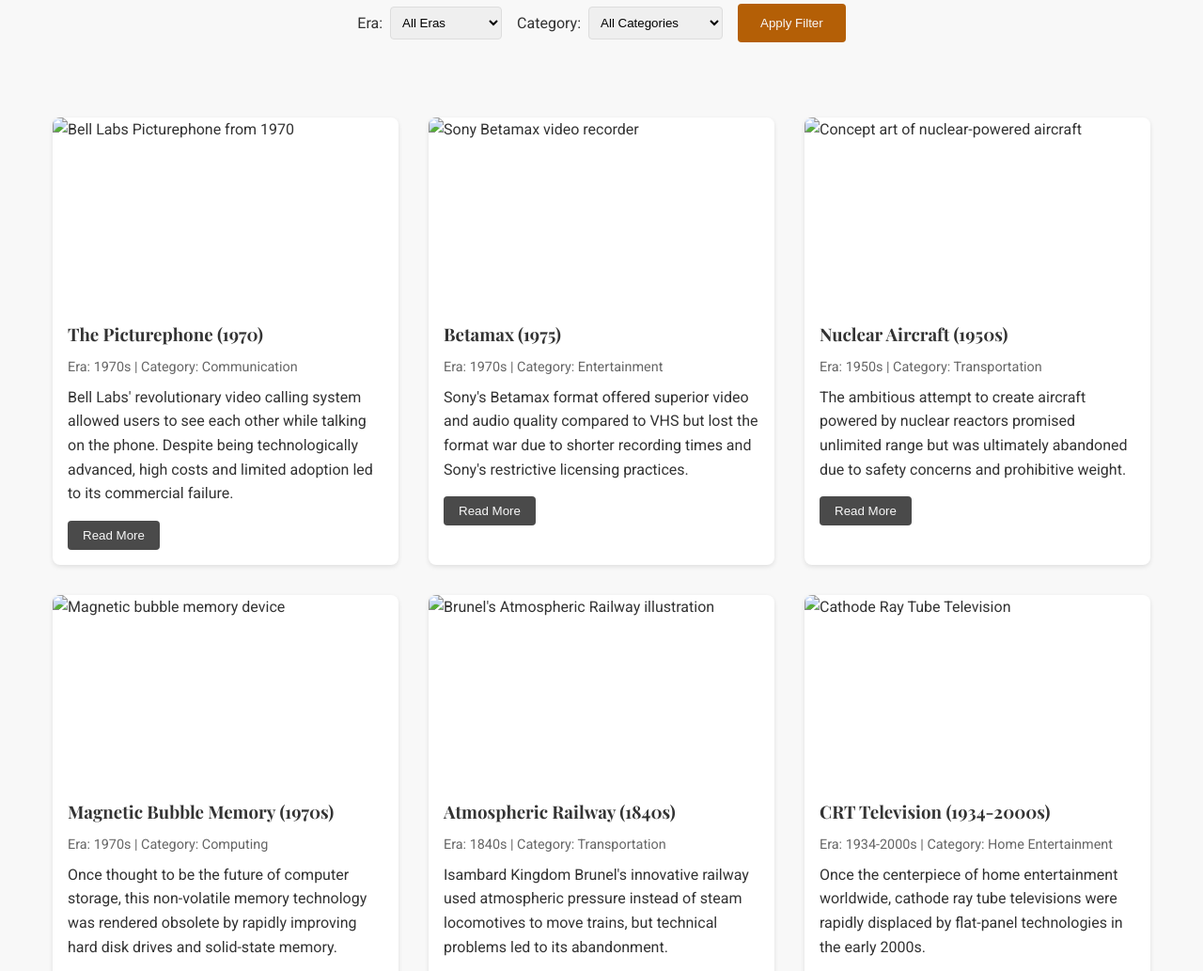
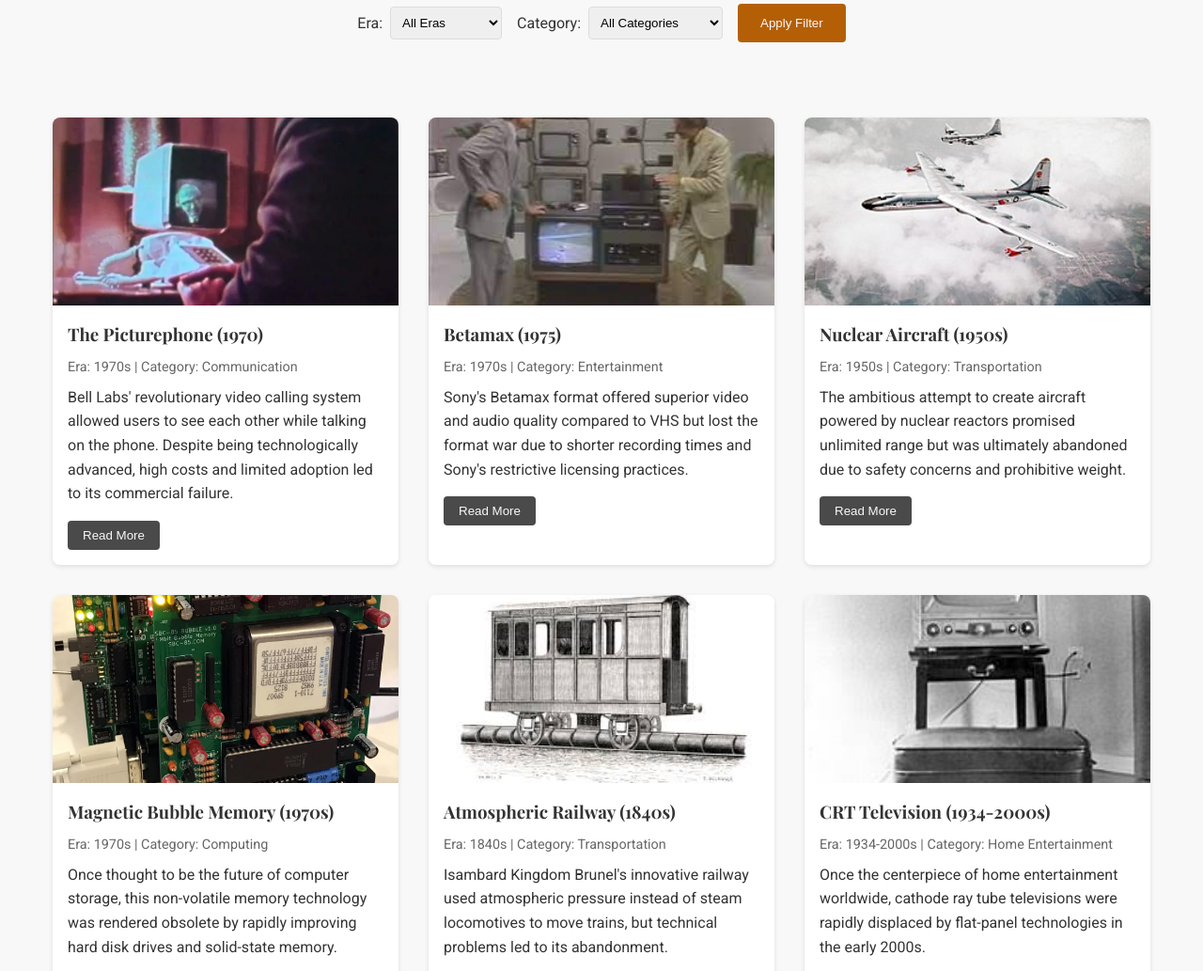
Before and after one commit to mkashif1000/forgotten-inventions-meuseum, a plain HTML site: page inventions.html in a window 1280 px wide. Shown: the part 280-1313 px from the top of the page at 94% size. Drawn offline with nearby package versions, Linux system fonts and the light colour scheme.

Commit message:
Update inventions.html

```diff
--- a/inventions.html
+++ b/inventions.html
@@ -67,7 +67,7 @@
             <!-- Inventions will be dynamically populated here -->
             <article class="invention-card" data-era="1950-2000" data-category="communication" id="picturephone">
                 <div class="invention-image">
-                    <img src="images/videophone.jpg" alt="Bell Labs Picturephone from 1970">
+                    <img src="videophone.jpg" alt="Bell Labs Picturephone from 1970">
                 </div>
                 <div class="invention-details">
                     <h3>The Picturephone (1970)</h3>
@@ -83,7 +83,7 @@
 
             <article class="invention-card" data-era="1950-2000" data-category="entertainment" id="betamax">
                 <div class="invention-image">
-                    <img src="images/betamax.jpg" alt="Sony Betamax video recorder">
+                    <img src="betamax.jpg" alt="Sony Betamax video recorder">
                 </div>
                 <div class="invention-details">
                     <h3>Betamax (1975)</h3>
@@ -99,7 +99,7 @@
 
             <article class="invention-card" data-era="1900-1950" data-category="transportation" id="nuclear-aircraft">
                 <div class="invention-image">
-                    <img src="images/nuclear-aircraft.jpg" alt="Concept art of nuclear-powered aircraft">
+                    <img src="nuclear-aircraft.jpg" alt="Concept art of nuclear-powered aircraft">
                 </div>
                 <div class="invention-details">
                     <h3>Nuclear Aircraft (1950s)</h3>
@@ -115,7 +115,7 @@
 
             <article class="invention-card" data-era="1950-2000" data-category="computing" id="bubble-memory">
                 <div class="invention-image">
-                    <img src="images/bubble-memory.jpg" alt="Magnetic bubble memory device">
+                    <img src="bubble-memory.jpg" alt="Magnetic bubble memory device">
                 </div>
                 <div class="invention-details">
                     <h3>Magnetic Bubble Memory (1970s)</h3>
@@ -131,7 +131,7 @@
 
             <article class="invention-card" data-era="pre-1900" data-category="transportation" id="atmospheric-railway">
                 <div class="invention-image">
-                    <img src="images/atmospheric-railway.jpg" alt="Brunel's Atmospheric Railway illustration">
+                    <img src="atmospheric-railway.jpg" alt="Brunel's Atmospheric Railway illustration">
                 </div>
                 <div class="invention-details">
                     <h3>Atmospheric Railway (1840s)</h3>
@@ -147,7 +147,7 @@
 
             <article class="invention-card" data-era="2000-present" data-category="home" id="crt-tv">
                 <div class="invention-image">
-                    <img src="images/crt-tv.jpg" alt="Cathode Ray Tube Television">
+                    <img src="crt-tv.jpg" alt="Cathode Ray Tube Television">
                 </div>
                 <div class="invention-details">
                     <h3>CRT Television (1934-2000s)</h3>
```
